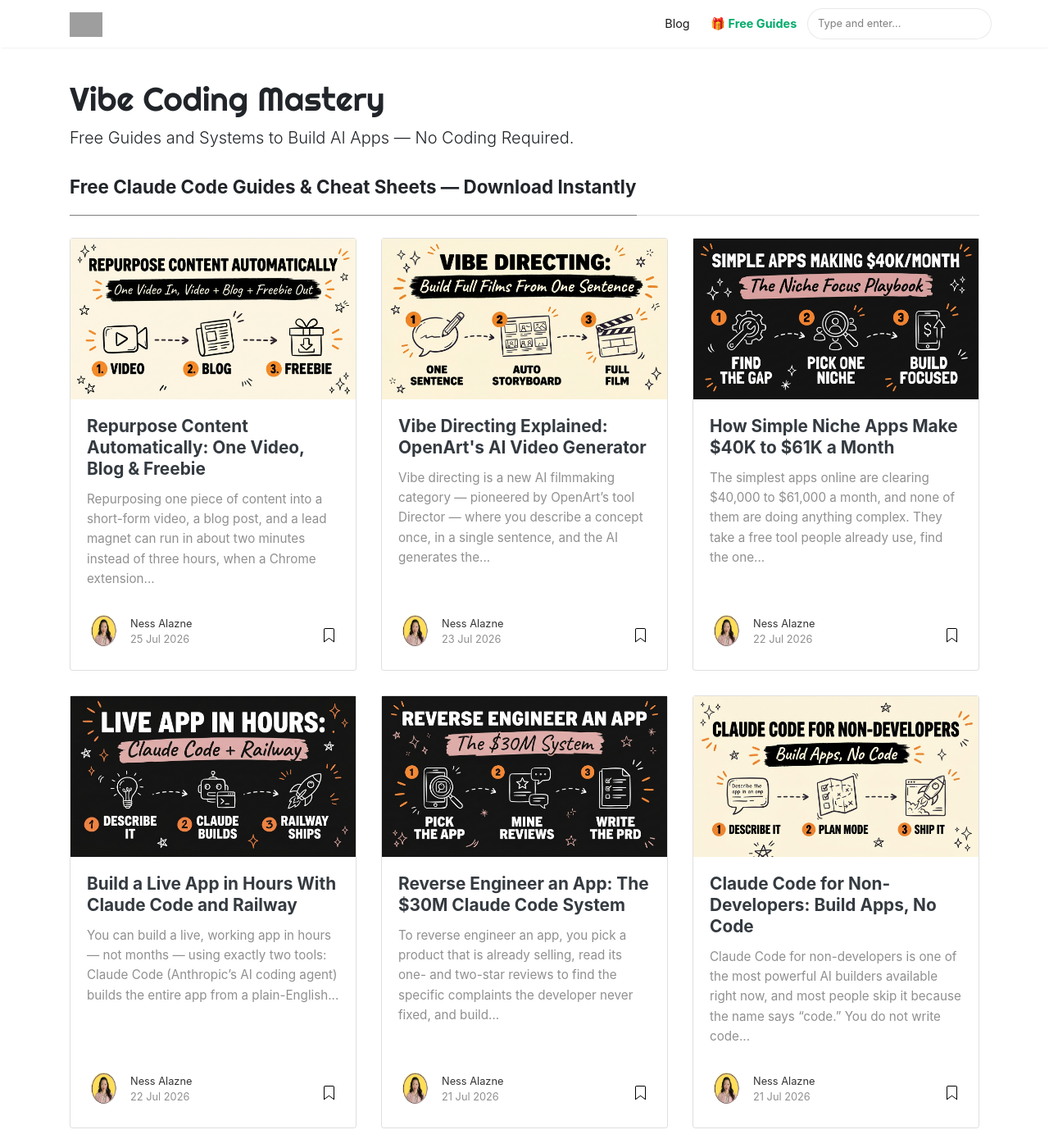
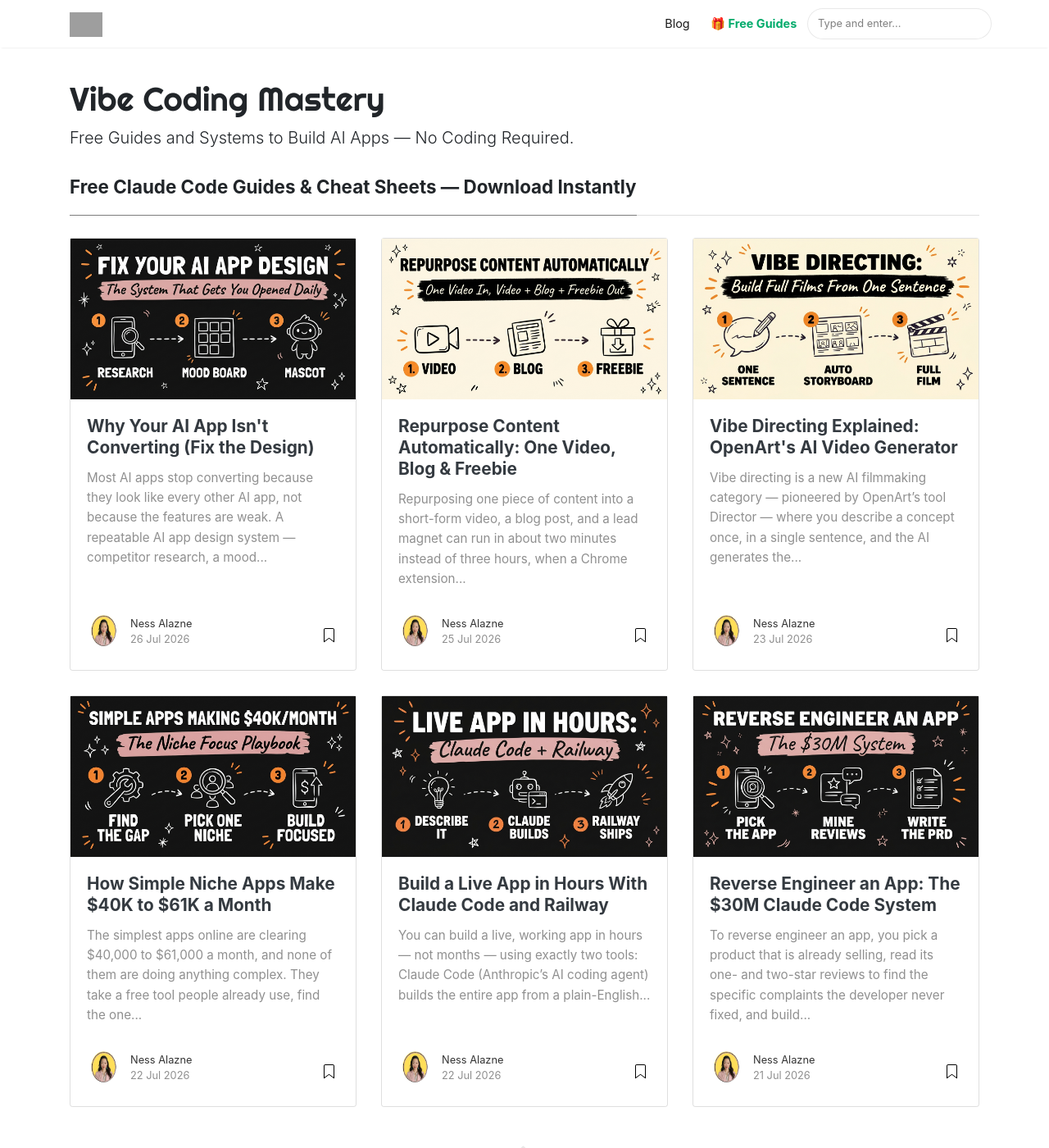
Before and after one commit to nessalazne/nessalazne.github.io, a Jekyll site: the page built from index.html, in a window 1280 px wide and 1400 px high. Shown: the whole window at 82% size. Built offline with Jekyll 4.4.1, drawn with Linux system fonts in a browser that asks for light colours; nearby versions of some CDN libraries; the list of posts is cut into pages by our own code; some of the changed lines change nothing that is shown; some of the changed text lies outside the part shown; grey boxes are pictures that could not be loaded.

Commit message:
Add: Why Your AI App Isn't Converting (Fix the Design)

```diff
--- a/_pages/get.md
+++ b/_pages/get.md
@@ -174,11 +174,19 @@ permalink: /get/
 
 <script>
 var GUIDES = {
+  "design": [
+    {
+      title: "The AI App Design Playbook",
+      desc: "Your System for Turning a Generic AI App Into One Users Open Daily",
+      url: "https://hub.digicuratoragency.com/freebie?kw=design",
+      post: "https://blog.digicuratoragency.com/ai-app-design-conversion-system/"
+    }
+  ],
   "repurpose": [
     {
       title: "The Content Repurposing Playbook",
       desc: "Turn One Video Into a Video, Blog Post, and Lead Magnet in Minutes",
-      url: "https://hub.digicuratoragency.com/welcome",
+      url: "https://hub.digicuratoragency.com/freebie?kw=repurpose",
       post: "https://blog.digicuratoragency.com/repurpose-content-automatically-video-blog-freebie/"
     }
   ],
@@ -186,7 +194,7 @@ var GUIDES = {
     {
       title: "The Vibe Directing Playbook",
       desc: "Your Step-by-Step Guide to Building Full AI Films From One Sentence",
-      url: "https://hub.digicuratoragency.com/welcome",
+      url: "https://hub.digicuratoragency.com/freebie?kw=director",
       post: "https://blog.digicuratoragency.com/vibe-directing-openart-director-ai-video/"
     }
   ],
@@ -194,7 +202,7 @@ var GUIDES = {
     {
       title: "The Niche App Playbook",
       desc: "Your 3-Phase Guide to Turning a Free Tool's Gap Into a Focused App People Pay For",
-      url: "https://hub.digicuratoragency.com/welcome",
+      url: "https://hub.digicuratoragency.com/freebie?kw=apps",
       post: "https://blog.digicuratoragency.com/simple-niche-apps-40k-month/"
     }
   ],
@@ -202,7 +210,7 @@ var GUIDES = {
     {
       title: "The Full-App Builder Playbook",
       desc: "The 4-step system to build a deployable app with Claude Code \u2014 auth, payments and dashboard, no developers needed.",
-      url: "https://hub.digicuratoragency.com/welcome",
+      url: "https://hub.digicuratoragency.com/freebie?kw=builder",
       post: "https://blog.digicuratoragency.com/build-full-app-claude-code/"
     }
   ],
@@ -210,13 +218,13 @@ var GUIDES = {
     {
       title: "The Zero-Code App Launch Playbook",
       desc: "Your 5-step playbook to go from idea to a live app in hours with Claude Code and Railway \u2014 no dev team, no code.",
-      url: "https://hub.digicuratoragency.com/welcome",
+      url: "https://hub.digicuratoragency.com/freebie?kw=app",
       post: "https://blog.digicuratoragency.com/claude-code-railway-live-app/"
     },
     {
       title: "The Reverse-Engineer Playbook",
       desc: "Turn a proven app's bad reviews into your build plan \u2014 worked on a real meal tracker",
-      url: "https://hub.digicuratoragency.com/welcome",
+      url: "https://hub.digicuratoragency.com/freebie?kw=app",
       post: "https://blog.digicuratoragency.com/reverse-engineer-app-claude-code/"
     }
   ],
@@ -224,7 +232,7 @@ var GUIDES = {
     {
       title: "The Boring App Build Playbook",
       desc: "The screenshot prompt that makes Claude Code reverse-engineer a proven App Store app, the PRD it returns, and the phased build prompt — worked through on a $80K/month receipt tracker.",
-      url: "https://hub.digicuratoragency.com/welcome",
+      url: "https://hub.digicuratoragency.com/freebie?kw=receipt",
       post: "https://blog.digicuratoragency.com/boring-apps-receipt-tracker-claude-code/"
     }
   ],
@@ -323,7 +331,7 @@ var GUIDES = {
     {
       title: "Claude Code Beginner's Playbook",
       desc: "Your No-Code Guide to Building Real Apps With Claude Code",
-      url: "https://hub.digicuratoragency.com/welcome",
+      url: "https://hub.digicuratoragency.com/freebie?kw=claude",
       post: "https://blog.digicuratoragency.com/claude-code-for-non-developers/"
     },
     {
@@ -345,7 +353,7 @@ var GUIDES = {
     {
       title: "The App Idea Research Prompt Guide",
       desc: "Screenshot Any App, Get a Full Business Case: The Claude Reverse-Engineering Prompt + a Worked Example",
-      url: "https://hub.digicuratoragency.com/welcome",
+      url: "https://hub.digicuratoragency.com/freebie?kw=build",
       post: "https://blog.digicuratoragency.com/app-idea-research-claude/"
     },
     {
--- /dev/null
+++ b/_posts/2026-07-26-ai-app-design-conversion-system.md
@@ -0,0 +1,123 @@
+---
+layout: post
+title: "Why Your AI App Isn't Converting (Fix the Design)"
+description: "Your AI app design may be the reason users leave, not your features. Here's the exact system — mood boards, a Gemini brief, and a mascot — to fix it."
+author: ness
+categories: [Claude Code, AI Automation]
+tags: [ai app design, app conversion, solopreneur apps, app store research, mascot design]
+image: assets/images/ai-app-design-conversion-system-header.jpg
+featured: false
+---
+
+Most AI apps stop converting because they look like every other AI app, not because the features are weak. A repeatable AI app design system — competitor research, a mood board, an AI-generated requirements doc, and a custom mascot — fixes the "blends in" problem before a single line of new code gets written.
+
+---
+
+## Get the Free Guide
+
+Get the full step-by-step playbook for the AI app design system, including the exact prompts for Gemini and ChatGPT.
+
+**[Get the free AI App Design Playbook →](https://hub.digicuratoragency.com/freebie?kw=design)**
+
+---
+
+<div style="max-width: 315px; margin: 2rem auto;">
+  <div style="position: relative; padding-bottom: 177.78%; height: 0; overflow: hidden; border-radius: 10px;">
+    <iframe style="position: absolute; top: 0; left: 0; width: 100%; height: 100%;"
+      src="https://www.youtube.com/embed/5KVL1l8HbM4"
+      frameborder="0"
+      allow="accelerometer; autoplay; clipboard-write; encrypted-media; gyroscope; picture-in-picture"
+      allowfullscreen></iframe>
+  </div>
+</div>
+
+## Why Do AI Apps Fail on Design Before They Fail on Features?
+
+AI app design fails first because a generic interface signals a generic product, and users decide whether to trust an app within seconds of opening it. Two apps can ship the exact same feature set — the same onboarding flow, the same core function — and still convert at wildly different rates purely because one looks considered and the other looks like a template. For solopreneurs shipping fast with [Claude Code](https://blog.digicuratoragency.com/claude-code-for-non-developers/), it's tempting to treat design as the last 10% of the job. In practice it's closer to the first 10%, because it's what decides whether anyone sticks around long enough to test the features at all.
+
+## How Do You Research Competitor Design for Free?
+
+The App Store and Google Play top charts are a free, built-in competitive research tool — no subscription or scraping tool required. Open either store, search your niche, and sort by top charts to find apps already making an estimated $50K a month in that category. Study three things on each one: the onboarding screens, the color and icon system, and any recurring visual "hook" that shows up across their marketing screenshots.
+
+From there, build a mood board from two or three of those competitors:
+
+1. **Screenshot the onboarding flow** of each competitor app, start to finish.
+2. **Note what you like** — a color palette, a layout pattern, a tone of voice in the copy.
+3. **Note what you don't like** — anything that feels dated, cluttered, or off-brand for your audience.
+4. **Mark where you can add your own twist** — a detail none of the three competitors are doing yet.
+
+This step alone usually takes under an hour and replaces what would otherwise be a paid brand strategy session.
+
+## How Do You Turn a Mood Board Into an Actual Design Brief?
+
+A mood board only becomes useful once it's translated into a written brief an AI tool can build from, and Gemini is the fastest way to make that translation. Feed your screenshots and notes into Gemini and ask it to generate a detailed requirements document — color palette, typography direction, icon style, and screen-by-screen layout notes based on what you flagged as strong or weak in each competitor.
+
+Paste that requirements document into an AI design tool and run the identical prompt three times in parallel, not once. Here's why that one change matters more than the prompt itself:
+
+| Approach | Outputs Generated | Design Options to Choose From |
+|---|---|---|
+| Run the prompt once | 1 | 1 |
+| Run the same prompt 3x in parallel | 3 | Up to 3 distinct directions |
+
+More outputs means more real options on the table instead of committing to whatever the first generation happens to produce. This is the same "generate in parallel, then pick" logic behind [reverse-engineering a proven app idea before you build it](https://blog.digicuratoragency.com/app-idea-research-claude/) — you're reducing risk by comparing multiple attempts instead of betting on the first draft.
+
+## Why Does a Custom Mascot Drive Daily Retention?
+
+A custom mascot works because it gives users an emotional, memorable reason to open the app again, in a way that generic UI components can't. Once the mood board and requirements document are locked in, use ChatGPT to generate a custom mascot with a transparent background — a single character or icon that becomes the recognizable face of the app across onboarding, empty states, and push notifications.
+
+That one asset does more retention work than most feature updates. Apps with a distinct visual mascot benchmark better on daily-open rates than visually anonymous competitors in the same category, because a mascot gives the brain something to recognize and return to, the same way a logo or jingle does for a traditional brand. If you're niching down an app the way [the highest-earning simple apps do](https://blog.digicuratoragency.com/simple-niche-apps-40k-month/), the mascot is often the cheapest, highest-leverage differentiator available — it costs one ChatGPT session, not a design agency retainer.
+
+## FAQ
+
+### Do I need a professional designer to run this AI app design system?
+No. Every step — App Store research, the mood board, the Gemini requirements document, the parallel AI design generations, and the ChatGPT mascot — can be run solo with free or low-cost AI tools, no design background required.
+
+### How many competitor apps should I put in my mood board?
+Two or three is enough. More than that dilutes the research and makes it harder to spot the one or two patterns worth borrowing and the one gap worth filling with your own twist.
+
+### Why run the same AI design prompt three times instead of once?
+Running the identical prompt three times in parallel gives you multiple distinct visual directions to compare, instead of anchoring on whatever the first output happens to look like.
+
+### What should the mascot actually be used for inside the app?
+Use it anywhere a user might otherwise see a blank or generic screen — onboarding, empty states, loading screens, and push notification icons — so it becomes the recurring visual signature of the app.
+
+### Does this design system work for apps that already launched?
+Yes. Competitor research, a mood board, and a mascot can all be layered onto an existing app as a redesign pass; you don't need to be pre-launch to use this system.
+
+## Ready to Build Apps That Actually Convert?
+
+A generic-looking AI app is a solvable problem, not a personality flaw — free competitor research, a mood board, an AI-written design brief, and one well-designed mascot are usually enough to fix it. If you want the full build system behind apps like this, [Join the Vibe Coding Build →](https://hub.digicuratoragency.com/about)
+
+<script type="application/ld+json">
+{
+  "@context": "https://schema.org",
+  "@type": "FAQPage",
+  "mainEntity": [
+    {
+      "@type": "Question",
+      "name": "Do I need a professional designer to run this AI app design system?",
+      "acceptedAnswer": { "@type": "Answer", "text": "No. Every step — App Store research, the mood board, the Gemini requirements document, the parallel AI design generations, and the ChatGPT mascot — can be run solo with free or low-cost AI tools, no design background required." }
+    },
+    {
+      "@type": "Question",
+      "name": "How many competitor apps should I put in my mood board?",
+      "acceptedAnswer": { "@type": "Answer", "text": "Two or three is enough. More than that dilutes the research and makes it harder to spot the one or two patterns worth borrowing and the one gap worth filling with your own twist." }
+    },
+    {
+      "@type": "Question",
+      "name": "Why run the same AI design prompt three times instead of once?",
+      "acceptedAnswer": { "@type": "Answer", "text": "Running the identical prompt three times in parallel gives you multiple distinct visual directions to compare, instead of anchoring on whatever the first output happens to look like." }
+    },
+    {
+      "@type": "Question",
+      "name": "What should the mascot actually be used for inside the app?",
+      "acceptedAnswer": { "@type": "Answer", "text": "Use it anywhere a user might otherwise see a blank or generic screen — onboarding, empty states, loading screens, and push notification icons — so it becomes the recurring visual signature of the app." }
+    },
+    {
+      "@type": "Question",
+      "name": "Does this design system work for apps that already launched?",
+      "acceptedAnswer": { "@type": "Answer", "text": "Yes. Competitor research, a mood board, and a mascot can all be layered onto an existing app as a redesign pass; you don't need to be pre-launch to use this system." }
+    }
+  ]
+}
+</script>
```
Also changed, not shown: assets/images/ai-app-design-conversion-system-header.jpg (added), 1 other file.
